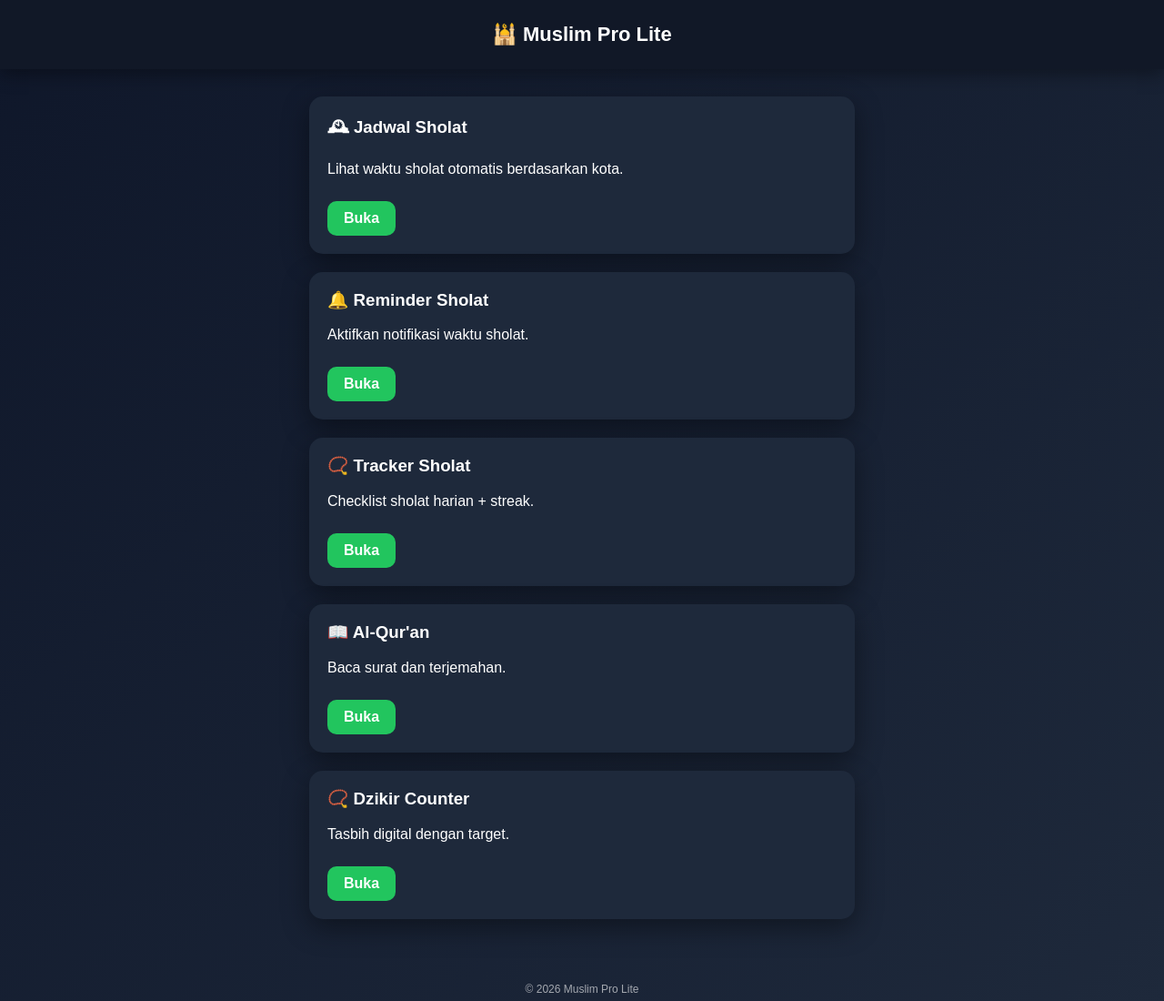
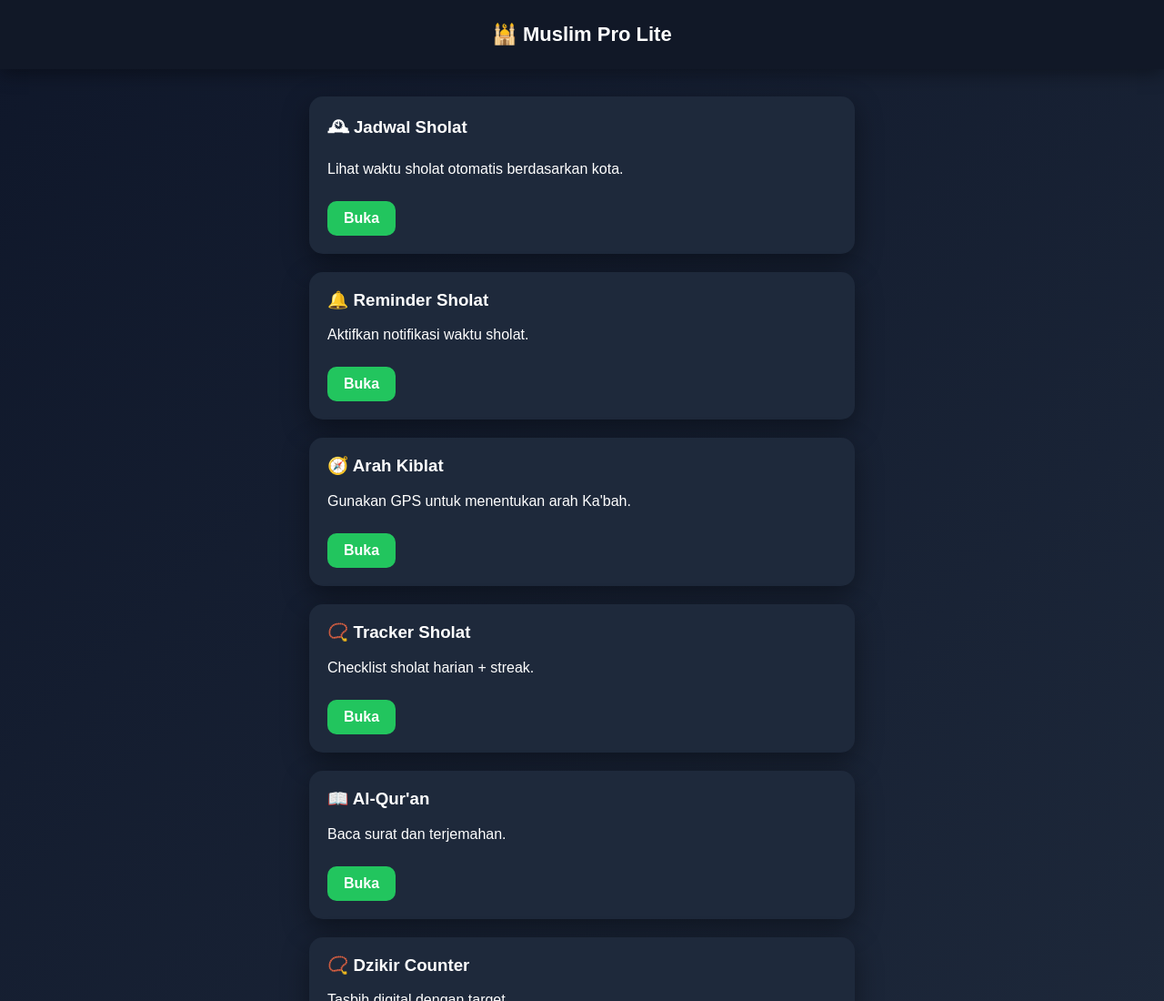
Before and after one commit to bisnisyudi68-lang/Tracker-Ibadah-Harian, a plain HTML site: page index.html in a window 1280 px wide. Shown: the top 1100 px of the page at 91% size. Drawn offline with Linux system fonts and the light colour scheme.

Commit message:
Update index.html

```diff
--- a/index.html
+++ b/index.html
@@ -84,6 +84,11 @@
 <a href="reminder.html" class="btn">Buka</a>
 </div>
 <div class="card">
+<h3>🧭 Arah Kiblat</h3>
+<p>Gunakan GPS untuk menentukan arah Ka'bah.</p>
+<a href="kiblat.html" class="btn">Buka</a>
+</div>
+<div class="card">
 <h3>📿 Tracker Sholat</h3>
 <p>Checklist sholat harian + streak.</p>
 <a href="tracker.html" class="btn">Buka</a>
```
